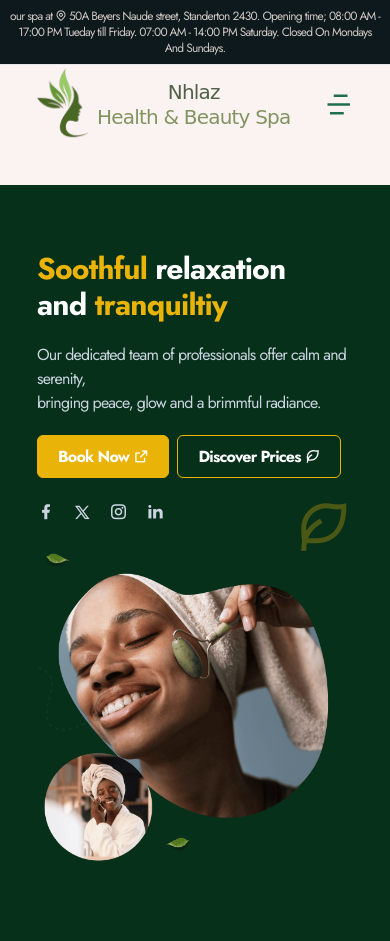
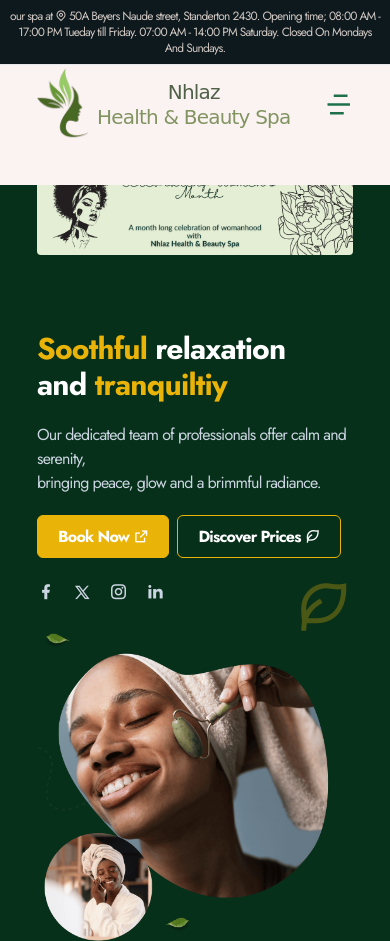
Before and after one commit to AbasPortfolio/Nhlaz, a website: page index.html in a window 390 px wide. Shown: the top 941 px of the page. Drawn offline with nearby package versions, Linux system fonts and the light colour scheme; files that its build step writes are made by us from their sources.

Commit message:
Update index.html

```diff
--- a/index.html
+++ b/index.html
@@ -64,7 +64,9 @@
         <section id="home" class="relative ">
             <div class="container">
 
-                    <img src="assets/img/Banner NhlazSpa.png" alt="August banner" class="flex justify-center items-center gap-2 h-full w-full rounded"/>
+                <div class="w-full max-h-full sm:pt-20 lg:pt-0">
+                    <img src="assets/img/Banner NhlazSpa.png" alt="August banner" class="flex justify-center items-center sm:min-h-full  gap-2 h-full w-full rounded"/>
+                </div>
 
 
                 <!-- Blob 1 -->
```
